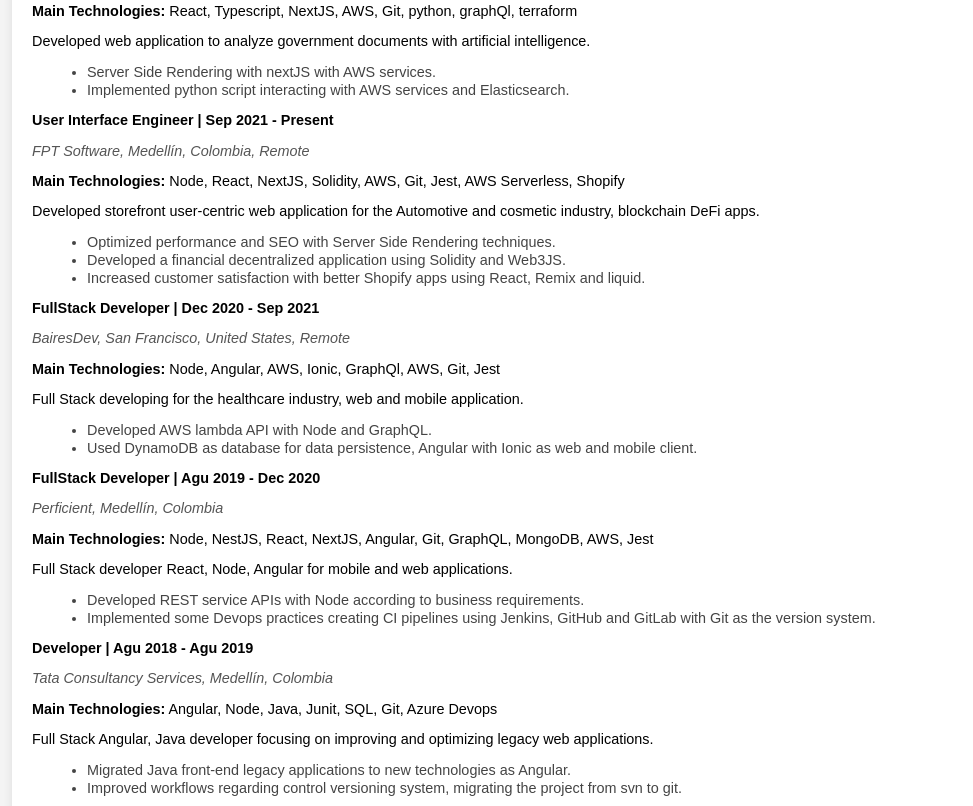
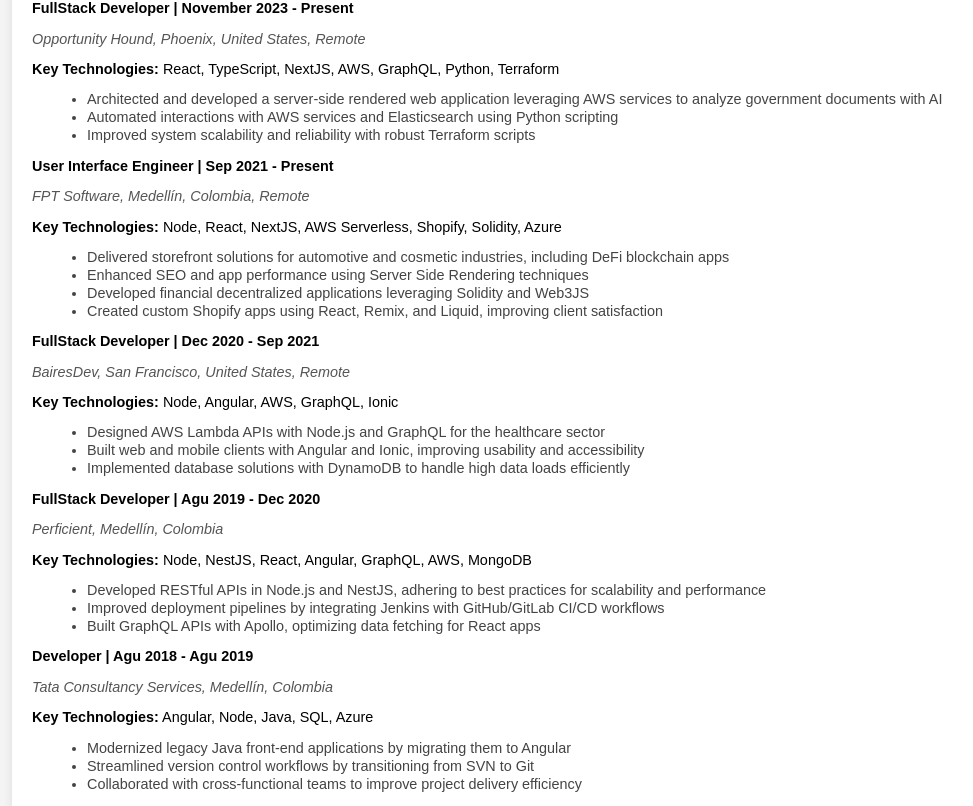
Before and after one commit to afscomercial/resume, a React (Vite) app: page / in a window 1280 px wide. Shown: the part 754-1560 px from the top of the page, without its empty margins (108-1081 px from the left). Built offline with nearby package versions, Linux system fonts and the light colour scheme.

Commit message:
update december 2024

```diff
--- a/src/components/EmploymentHistory.jsx
+++ b/src/components/EmploymentHistory.jsx
@@ -13,9 +13,8 @@
             {job.employer}, {job.city}
           </p>
           <p className="job-technologies">
-            <strong>Main Technologies:</strong> {job.technologies}
+            <strong>Key Technologies:</strong> {job.technologies}
           </p>
-          <p className="job-description">{job.description}</p>
           <ul className="job-achievements">
             {job.achievements.map((achievement, idx) => (
               <li key={idx}>{achievement}</li>
--- a/src/data/resumeData.js
+++ b/src/data/resumeData.js
@@ -49,29 +49,32 @@
     { name: "NodeJS/NestJS", percent: "90%" },
     { name: "Shopify", percent: "90%" },
     { name: "AWS", percent: "70%" },
-    { name: "Azure", percent: "60%" },
+    { name: "Azure", percent: "70%" },
     { name: "Angular", percent: "70%" },
     { name: "GraphQl", percent: "70%" },
     { name: "Terraform", percent: "60%" },
     { name: "Git", percent: "80%" },
     { name: "Python", percent: "60%" },
+    { name: "MongoDB/DynamoDB/CosmoDB", percent: "70%" },
+    { name: "SQL", percent: "70%" },
   ],
   languages: ["English - C1", "Spanish - native"],
-  professionalSummary: `Passionate and results-driven Full-Stack Developer with over eight years of experience delivering high-quality, scalable, and user-centric web and mobile applications. Proficient in modern JavaScript frameworks, cloud services, and backend development. Adept at managing complex projects from concept to deployment, with a focus on performance, accessibility, and maintainability. AI enthusiast with hands-on experience integrating machine learning solutions into real-world applications.`,
+  professionalSummary: `Passionate and results-driven Full-Stack Developer dedicated to delivering scalable, reliable, and secure web solutions. Proficient in modern JavaScript frameworks, cloud platforms, and backend technologies, with a proven track record of leading projects from concept to deployment. Passionate about embracing emerging technologies to create innovative and user-centric applications. Strong mentor and team player with a focus on maintaining clean, maintainable, and efficient codebases. AI enthusiast with hands-on experience integrating machine learning solutions.`,
   employmentHistory: [
     {
       jobTitle: "FullStack Developer",
       startDate: "November 2023",
       endDate: "Present",
-      employer: "BlockTec",
+      employer: "Opportunity Hound",
       city: "Phoenix, United States, Remote",
       technologies:
-        "React, Typescript, NextJS, AWS, Git, python, graphQl, terraform",
+        "React, TypeScript, NextJS, AWS, GraphQL, Python, Terraform",
       description:
         "Developed web application to analyze government documents with artificial intelligence.",
       achievements: [
-        "Server Side Rendering with nextJS with AWS services.",
-        "Implemented python script interacting with AWS services and Elasticsearch.",
+        "Architected and developed a server-side rendered web application leveraging AWS services to analyze government documents with AI",
+        "Automated interactions with AWS services and Elasticsearch using Python scripting",
+        "Improved system scalability and reliability with robust Terraform scripts",
       ],
     },
     {
@@ -81,13 +84,12 @@
       employer: "FPT Software",
       city: "Medellín, Colombia, Remote",
       technologies:
-        "Node, React, NextJS, Solidity, AWS, Git, Jest, AWS Serverless, Shopify",
-      description:
-        "Developed storefront user-centric web application for the Automotive and cosmetic industry, blockchain DeFi apps.",
+        "Node, React, NextJS, AWS Serverless, Shopify, Solidity, Azure",
       achievements: [
-        "Optimized performance and SEO with Server Side Rendering techniques.",
-        "Developed a financial decentralized application using Solidity and Web3JS.",
-        "Increased customer satisfaction with better Shopify apps using React, Remix and liquid.",
+        "Delivered storefront solutions for automotive and cosmetic industries, including DeFi blockchain apps",
+        "Enhanced SEO and app performance using Server Side Rendering techniques",
+        "Developed financial decentralized applications leveraging Solidity and Web3JS",
+        "Created custom Shopify apps using React, Remix, and Liquid, improving client satisfaction",
       ],
     },
     {
@@ -96,12 +98,11 @@
       endDate: "Sep 2021",
       employer: "BairesDev",
       city: "San Francisco, United States, Remote",
-      technologies: "Node, Angular, AWS, Ionic, GraphQl, AWS, Git, Jest",
-      description:
-        "Full Stack developing for the healthcare industry, web and mobile application.",
+      technologies: "Node, Angular, AWS, GraphQL, Ionic",
       achievements: [
-        "Developed AWS lambda API with Node and GraphQL.",
-        "Used DynamoDB as database for data persistence, Angular with Ionic as web and mobile client.",
+        "Designed AWS Lambda APIs with Node.js and GraphQL for the healthcare sector",
+        "Built web and mobile clients with Angular and Ionic, improving usability and accessibility",
+        "Implemented database solutions with DynamoDB to handle high data loads efficiently",
       ],
     },
     {
@@ -111,12 +112,11 @@
       employer: "Perficient",
       city: "Medellín, Colombia",
       technologies:
-        "Node, NestJS, React, NextJS, Angular, Git, GraphQL, MongoDB, AWS, Jest",
-      description:
-        "Full Stack developer React, Node, Angular for mobile and web applications.",
+        "Node, NestJS, React, Angular, GraphQL, AWS, MongoDB",
       achievements: [
-        "Developed REST service APIs with Node according to business requirements.",
-        "Implemented some Devops practices creating CI pipelines using Jenkins, GitHub and GitLab with Git as the version system.",
+        "Developed RESTful APIs in Node.js and NestJS, adhering to best practices for scalability and performance",
+        "Improved deployment pipelines by integrating Jenkins with GitHub/GitLab CI/CD workflows",
+        "Built GraphQL APIs with Apollo, optimizing data fetching for React apps"
       ],
     },
     {
@@ -125,12 +125,11 @@
       endDate: "Agu 2019",
       employer: "Tata Consultancy Services",
       city: "Medellín, Colombia",
-      technologies: "Angular, Node, Java, Junit, SQL, Git, Azure Devops",
-      description:
-        "Full Stack Angular, Java developer focusing on improving and optimizing legacy web applications.",
+      technologies: "Angular, Node, Java, SQL, Azure",
       achievements: [
-        "Migrated Java front-end legacy applications to new technologies as Angular.",
-        "Improved workflows regarding control versioning system, migrating the project from svn to git.",
+        "Modernized legacy Java front-end applications by migrating them to Angular",
+        "Streamlined version control workflows by transitioning from SVN to Git",
+        "Collaborated with cross-functional teams to improve project delivery efficiency",
       ],
     },
     {
@@ -139,10 +138,9 @@
       endDate: "Agu 2018",
       employer: "DANE - Mision Empresarial",
       technologies: "Java, Android",
-      description:
-        "Support for Java Android mobile application development to carry out population census",
       city: "Cali, Colombia",
       achievements: [
+        "Supported  Java Android mobile application development to carry out population census",
         "Optimized the location service in the mobile application.",
         "Improved mobile application response times by fixing some communication bugs with the back.",
       ],
```
